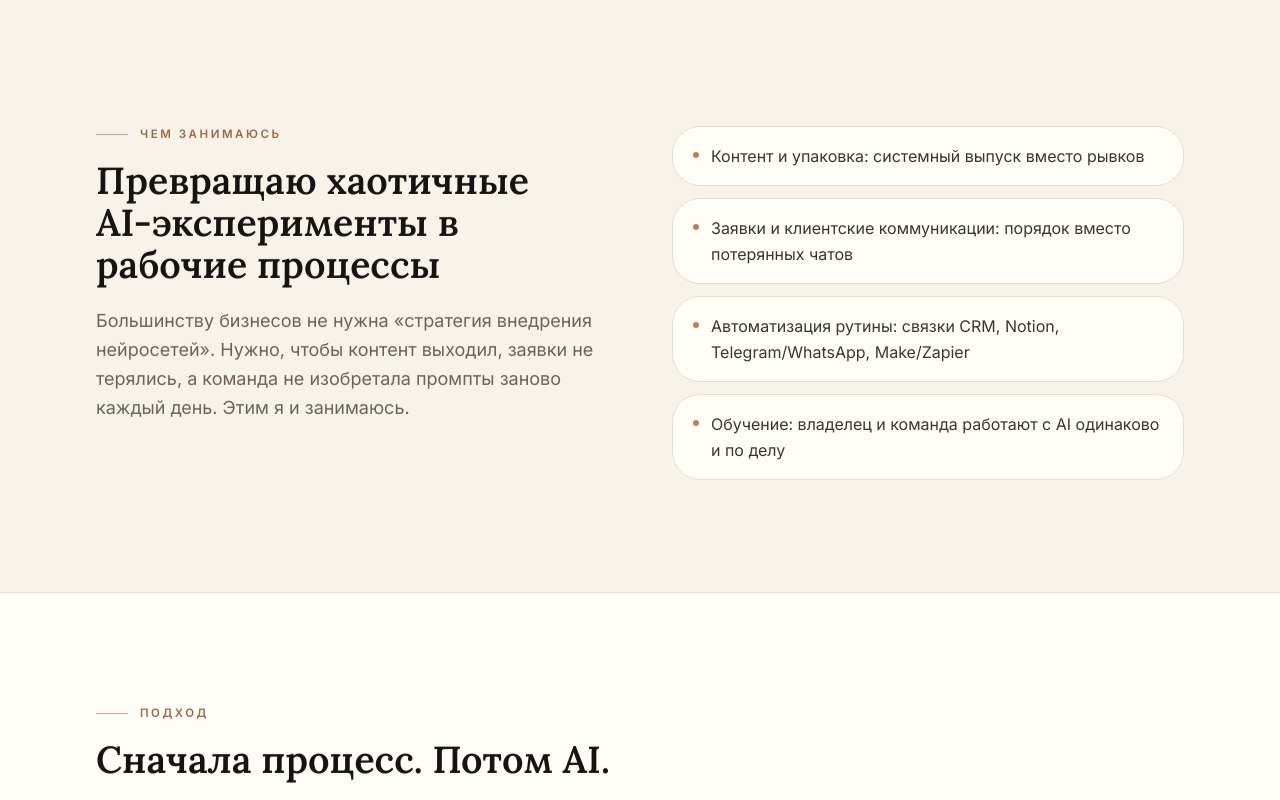
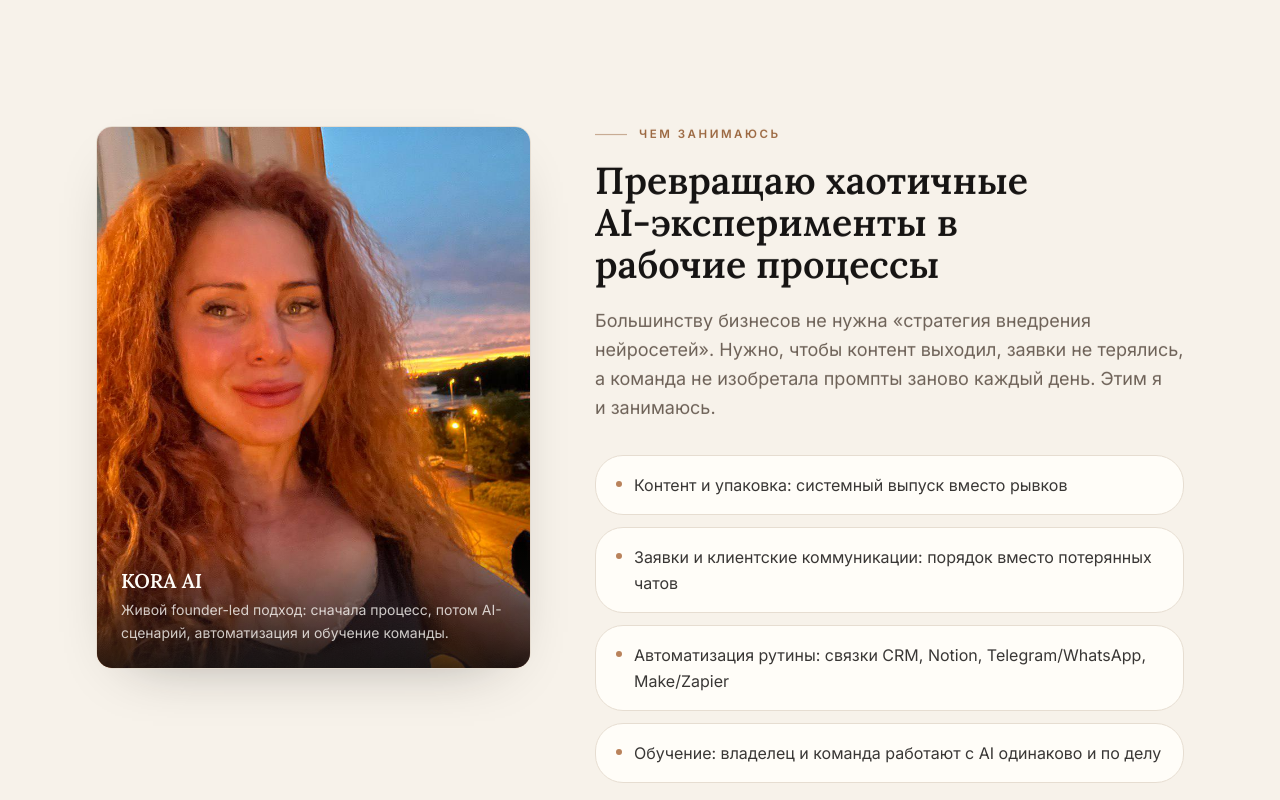
Before and after one commit to parkourcafe/SELENA-AI-COMPANY, a Next.js app: page /about in a window 1280 px wide. Shown: the part 560-1360 px from the top of the page. Built offline with nearby package versions, Linux system fonts and the light colour scheme; no server answers.

Commit message:
Add founder media to site

```diff
--- a/app/about/page.tsx
+++ b/app/about/page.tsx
@@ -6,6 +6,7 @@ import { Container } from "@/components/ui/Container";
 import { SectionHeader } from "@/components/ui/SectionHeader";
 import { Reveal } from "@/components/ui/Reveal";
 import { Button } from "@/components/ui/Button";
+import { FounderPortrait } from "@/components/ui/FounderPortrait";
 import { cta } from "@/lib/site";
 
 export const metadata = buildMetadata({
@@ -41,14 +42,18 @@ export default function AboutPage() {
 
       <section className="py-20 sm:py-28">
         <Container>
-          <div className="grid gap-12 lg:grid-cols-[1fr_1fr] lg:gap-16">
+          <div className="grid items-start gap-12 lg:grid-cols-[0.85fr_1.15fr] lg:gap-16">
+            <Reveal delay={100}>
+              <FounderPortrait />
+            </Reveal>
+            <div>
               <SectionHeader
                 eyebrow="Чем занимаюсь"
                 headline="Превращаю хаотичные AI-эксперименты в рабочие процессы"
                 intro="Большинству бизнесов не нужна «стратегия внедрения нейросетей». Нужно, чтобы контент выходил, заявки не терялись, а команда не изобретала промпты заново каждый день. Этим я и занимаюсь."
               />
               <Reveal delay={150}>
-              <ul className="space-y-3">
+                <ul className="mt-8 space-y-3">
                   {focusAreas.map((area) => (
                     <li
                       key={area}
@@ -63,6 +68,7 @@ export default function AboutPage() {
                   ))}
                 </ul>
               </Reveal>
+            </div>
           </div>
         </Container>
       </section>
--- a/components/sections/FounderStorySection.tsx
+++ b/components/sections/FounderStorySection.tsx
@@ -1,19 +1,23 @@
 import { Container } from "@/components/ui/Container";
 import { SectionHeader } from "@/components/ui/SectionHeader";
 import { Reveal } from "@/components/ui/Reveal";
+import { FounderPortrait } from "@/components/ui/FounderPortrait";
 
 export function FounderStorySection() {
   return (
     <section className="bg-ivory py-20 sm:py-28">
       <Container>
-        <div className="grid gap-10 lg:grid-cols-[0.9fr_1.1fr] lg:gap-16">
-          <SectionHeader
-            eyebrow="Подход"
-            headline="Почему я этим занимаюсь"
-            intro="AI полезен только тогда, когда встроен в реальную работу: заявки, ответы клиентам, контент, CRM, Notion, Telegram/WhatsApp, документы и командные правила."
-          />
+        <div className="grid items-start gap-10 lg:grid-cols-[0.78fr_1.22fr] lg:gap-16">
+          <Reveal>
+            <FounderPortrait />
+          </Reveal>
           <Reveal delay={120}>
             <div className="card-premium p-6 sm:p-8">
+              <SectionHeader
+                eyebrow="Подход"
+                headline="Почему я этим занимаюсь"
+                intro="AI полезен только тогда, когда встроен в реальную работу: заявки, ответы клиентам, контент, CRM, Notion, Telegram/WhatsApp, документы и командные правила."
+              />
               <p className="text-lg leading-relaxed text-ink/85">
                 Я работаю на стыке AI, маркетинга, упаковки, контента и процессов.
                 Поэтому смотрю на AI не как на модный курс и не как на игрушку, а
@@ -26,8 +30,9 @@ export function FounderStorySection() {
                 технической паники.
               </p>
               <p className="mt-5 rounded-xl border border-line bg-ivory p-4 text-sm leading-relaxed text-muted">
-                TODO(launch): добавить финальное имя, реальное фото или знак, а
-                также подтверждённые факты бэкграунда без выдуманных регалий.
+                На сайте не используются выдуманные регалии, клиентские логотипы
+                или обещания результата. Факты бэкграунда добавляются только после
+                подтверждения.
               </p>
             </div>
           </Reveal>
--- /dev/null
+++ b/components/ui/FounderPortrait.tsx
@@ -0,0 +1,33 @@
+import Image from "next/image";
+import { cn } from "@/lib/cn";
+
+export function FounderPortrait({ className }: { className?: string }) {
+  return (
+    <figure
+      className={cn(
+        "overflow-hidden rounded-2xl border border-line bg-surface shadow-[0_20px_60px_-36px_rgba(24,22,20,0.45)]",
+        className,
+      )}
+    >
+      <div className="relative aspect-[4/5] min-h-[24rem] sm:aspect-[5/4] lg:aspect-[4/5]">
+        <Image
+          src="/images/founder/selena.jpg"
+          alt="Портрет основательницы KORA AI"
+          fill
+          sizes="(min-width: 1024px) 38vw, (min-width: 640px) 84vw, 90vw"
+          className="object-cover object-[46%_42%]"
+        />
+        <div
+          className="absolute inset-x-0 bottom-0 bg-gradient-to-t from-ink/82 via-ink/42 to-transparent p-5 pt-16 text-surface sm:p-6"
+          aria-hidden="true"
+        >
+          <p className="font-serif text-xl font-semibold">KORA AI</p>
+          <p className="mt-1 max-w-sm text-sm leading-relaxed text-surface/78">
+            Живой founder-led подход: сначала процесс, потом AI-сценарий,
+            автоматизация и обучение команды.
+          </p>
+        </div>
+      </div>
+    </figure>
+  );
+}
```
Also changed, not shown: public/images/founder/selena.jpg (added). Lines whose indentation alone changed are shown as unchanged.
